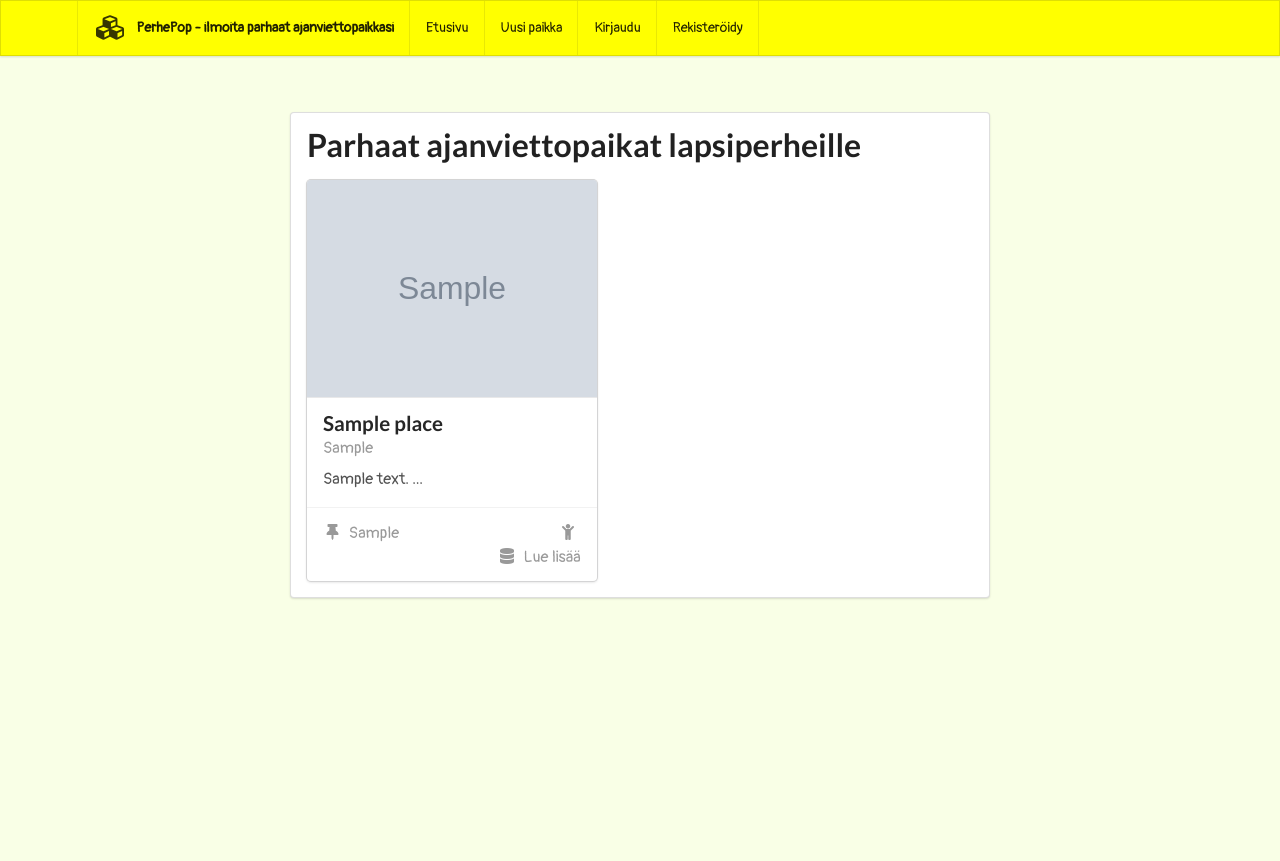
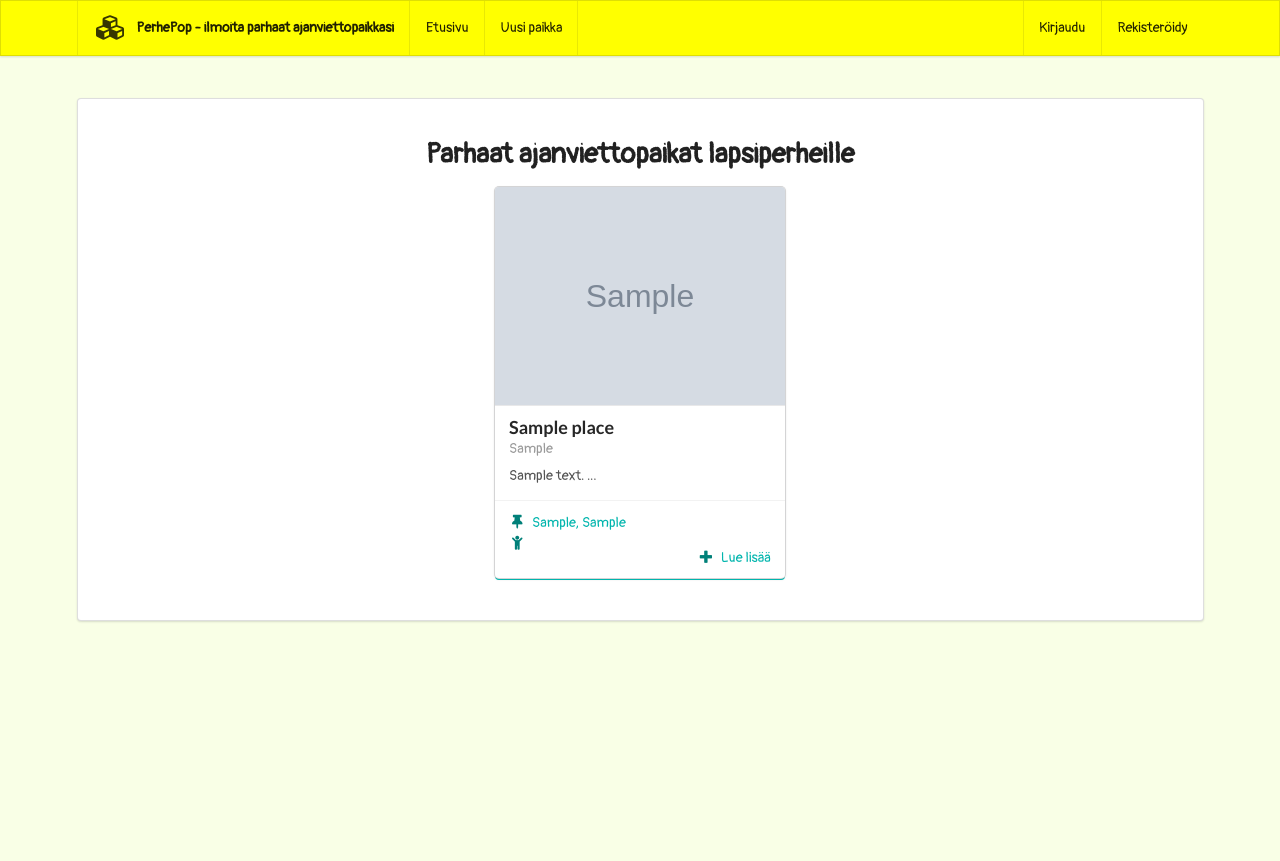
Before and after one commit to MarikaKononen/PerhePopApp, a Node server app: page /paikat in a window 1280 px wide. Shown: the top 861 px of the page. Run offline with Node 20, Linux system fonts and the light colour scheme; tables that the repository leaves empty hold one stand-in row (values such as "Sample post"); grey boxes marked "Sample" are stand-in pictures; some libraries are stand-ins or nearby versions.

Commit message:
Modifiyed styles with Semantic UI & CSS

```diff
--- a/public/stylesheets/app.css
+++ b/public/stylesheets/app.css
@@ -2,6 +2,9 @@ body{
     background-color: 	 #f9ffe6;
 }
 h1,h2,h3,h4,h5,h6,p,li,div, button, a{
+    font-family: 'Pangolin', cursive;
+}
+.ui.huge.header{
     font-family: 'Pangolin', cursive;
 }
 
@@ -17,12 +20,48 @@ div.ui.menu.item{
 i.cubes{
     font-size: 2em;
 }
-i.child{
+/* i.child{
     margin-left: 0.8em;
-}
+} */
 
 .container.main {
     margin-top: 7.0em;
+}
+
+div.meta{
+    color: #00b5ad;
+}
+
+div.meta.showpage{
+    padding: 15px;
+}
+
+div.meta i{
+    color: #008079;
+}
+div.ui.attached p{
+    padding: 10px 15px;
+}
+.ui.feed{
+    min-height: 100px;
+}
+#extra-placespage i{
+    color: #008079;
+}
+#extra-placespage {
+    color: #00b5ad;
+}
+
+#extra-placespage a{
+    color: #00b5ad;
+}
+
+#extra-placespage a:hover{
+    color: rgba(0,0,0,.4);
+}
+
+#show-img{
+    max-height: 500px;
 }
 
 #delete{
@@ -31,5 +70,18 @@ i.child{
 
 #showpage_category{
     font-family: 'Pangolin', cursive;
-    font-size: 1.7rem;
+    font-size: 1.5rem;
+    color: rgba(0,0,0,.4);
 }
+#showpage_category i{
+    font-size: 1.4rem;
+    margin: 0;
+}
+
+#showpage_category:hover{
+    color: rgba(0,0,0,.87);
+}
+
+.ui.cards>.card>.image>img{
+    height: 218px;
+}
--- a/views/index.ejs
+++ b/views/index.ejs
@@ -1,10 +1,10 @@
 <% include ./partials/header %>
 
-<div class="ui main text container segment">
-    <div class="ui huge header">Parhaat ajanviettopaikat lapsiperheille</div>
-    <div class="ui link cards">
+<div class="ui main very padded container segment">
+    <div class="ui huge centered header">Parhaat ajanviettopaikat lapsiperheille</div>
+    <div class="ui centered cards">
         <% places.forEach(function(place){ %>
-            <div class="card">
+            <div class="teal card">
                 <div class="image">
                     <img src="<%= place.image %>">
                 </div>
@@ -18,21 +18,21 @@
                         <p><%= place.description.substring(0, 50) %> ...</p>
                     </div>
                 </div>
-                <div class="extra content">
-                    <span class="left floated">
+                <div id="extra-placespage" class="extra content">
+                    <div>
                         <i class="thumbtack icon"></i>
-                        <%= place.city %>
-                     </span>
-
-                    <span  class="right floated">
+                        <%= place.city %>, <%= place.country %>
+                    </div>
+                    <div>
                         <i class="child icon"></i>
                         <%= place.age %>
-                    </span>
-                    </br>
-                    <span class="right floated">
-                        <i class="database icon"></i>
-                        <a href="/paikat/<%= place._id %>">Lue lisää</a>
-                    </span>
+                    </div>
+                    <div>
+                        <span class="right floated">
+                            <i class="plus icon"></i>
+                            <a href="/paikat/<%= place._id %>">Lue lisää</a>
+                        </span>
+                    </div>
                 </div>
 
 
--- a/views/login.ejs
+++ b/views/login.ejs
@@ -4,10 +4,10 @@
     <div class="ui huge header">Kirjaudu</div>
     <form class="ui form" action="/kirjaudu" method="POST">
         <div class="field">
-            <input type="text" name="username" placeholder="username">
+            <input type="text" name="username" placeholder="käyttäjätunnus">
         </div>
         <div class="field">
-            <input type="text" name="password" placeholder="password">
+            <input type="text" name="password" placeholder="salasana">
         </div>
         <div class="field">
             <input class="ui teal basic button" type="submit" value="Kirjaudu">
--- a/views/paikat/uusi.ejs
+++ b/views/paikat/uusi.ejs
@@ -54,7 +54,7 @@
             <label>Kuvaus</label>
             <textarea name="place[description]" ></textarea>
         </div>
-        <input type="submit" class="ui teal button large">
+        <input type="submit" class="ui teal basic button" value="Tallenna" >
     </form>
 
 </div>
--- a/views/partials/header.ejs
+++ b/views/partials/header.ejs
@@ -11,6 +11,7 @@
                 <div class="header item"><i class="cubes icon"></i>PerhePop - ilmoita parhaat ajanviettopaikkasi</div>
                 <a href="/" class="item">Etusivu</a>
                 <a href="/paikat/uusi" class="item">Uusi paikka</a>
+                <div class="right menu">
                     <% if(!currentUser) {%>
                         <a  class="item" href="/kirjaudu">Kirjaudu</a>
                         <a  class="item" href="/rekisteroidy">Rekisteröidy</a>
@@ -20,3 +21,4 @@
                     <% } %>
                 </div>
             </div>
+        </div>
--- a/views/register.ejs
+++ b/views/register.ejs
@@ -4,10 +4,10 @@
     <div class="ui huge header">Rekisteröidy</div>
     <form class="ui form" action="/rekisteroidy" method="POST">
         <div class="field">
-            <input type="text" name="username" placeholder="username">
+            <input type="text" name="username" placeholder="käyttäjätunnus">
         </div>
         <div class="field">
-            <input type="text" name="password" placeholder="password">
+            <input type="text" name="password" placeholder="salasana">
         </div>
         <div class="field">
             <input class="ui teal basic button" type="submit" value="Rekisteröidy">
```
Also changed, not shown: views/paikat/show.ejs (+8 -7 lines). Lines whose indentation alone changed are shown as unchanged.
